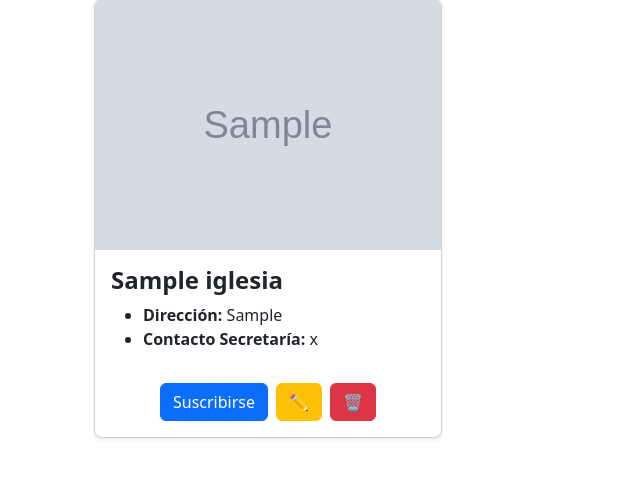
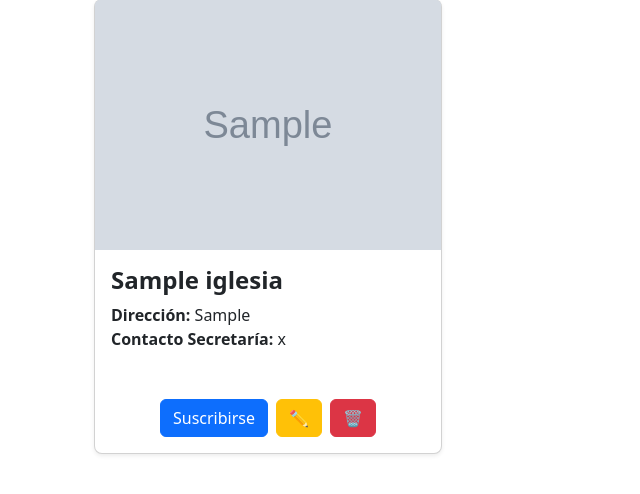
Before and after one commit to PanchoFJF/UCSE-2025-IW-TP-G7-Fornari_Gigon_Pluda, a Django app: page /iglesias/ in a window 1280 px wide. Shown: the part 166-660 px from the top of the page, without its empty margins (0-640 px from the left). Run offline with Django 5.2, Linux system fonts and the light colour scheme; tables that the repository leaves empty hold one stand-in row (values such as "Sample post"); grey boxes marked "Sample" are stand-in pictures; some libraries are stand-ins or nearby versions.

Commit message:
Fix Iglesia.html para celular

```diff
--- a/parroquiaproject/sitio/templates/iglesias.html
+++ b/parroquiaproject/sitio/templates/iglesias.html
@@ -23,16 +23,15 @@
   </button>
 </h2>
 
-
 <!-- FORMULARIO AÑADIR IGLESIA -->
 <div id="formIglesia" class="collapse mb-4">
-    <div class="card card-body">
+  <div class="card card-body w-100">
     <h4>Añadir Nueva Iglesia</h4>
-      <form method="post" enctype="multipart/form-data">
+    <form method="post" enctype="multipart/form-data" class="needs-validation">
       {% csrf_token %}
       <input type="hidden" name="action" value="crear">
       {{ form.as_p }}
-        <button type="submit" class="btn btn-success">Guardar</button>
+      <button type="submit" class="btn btn-success w-100">Guardar</button>
     </form>
   </div>
 </div>
@@ -40,19 +39,20 @@
 <!-- LISTA DE IGLESIAS -->
 <div class="row">
   {% for iglesia in iglesias %}
-  <div class="col-md-4 mb-3">
-    <div class="card shadow-sm rounded-3">
+  <div class="col-12 col-sm-6 col-md-4 mb-3">
+    <div class="card shadow-sm rounded-3 h-100 d-flex flex-column">
       {% if iglesia.imagen %}
-      <img src="{{ iglesia.imagen.url }}" class="card-img-top" alt="{{ iglesia.nombre }}"
+      <img src="{{ iglesia.imagen.url }}" class="card-img-top img-fluid" alt="{{ iglesia.nombre }}"
         style="height: 250px; object-fit: cover; width: 100%;">
       {% else %}
       <div class="d-flex align-items-center justify-content-center bg-light border rounded" style="height: 250px;">
         <span class="text-muted">Sin imagen</span>
       </div>
       {% endif %}
-      <div class="card-body">
+
+      <div class="card-body flex-grow-1">
         <h4 class="card-title fw-bold">{{ iglesia.nombre }}</h4>
-        <ul class="list-styled mb-0">
+        <ul class="list-unstyled mb-3">
           <li><strong>Dirección:</strong> {{ iglesia.direccion }}</li>
           <li><strong>Contacto Secretaría:</strong>
             {% if iglesia.contacto_secretaria %}
@@ -63,7 +63,8 @@
           </li>
         </ul>
       </div>
-      <div class="card-body d-flex justify-content-center gap-2">
+
+      <div class="card-body d-flex flex-wrap justify-content-center gap-2">
         <a href="#" class="btn btn-primary">Suscribirse</a>
 
         <button class="btn btn-warning"
@@ -85,7 +86,7 @@
 
   <!-- MODAL EDITAR IGLESIA -->
   <div class="modal fade" id="editarIglesia{{ iglesia.id }}" tabindex="-1" aria-hidden="true">
-    <div class="modal-dialog">
+    <div class="modal-dialog modal-dialog-centered modal-dialog-scrollable">
       <div class="modal-content">
         <form method="post" enctype="multipart/form-data">
           {% csrf_token %}
@@ -117,9 +118,9 @@
             </div>
           </div>
 
-          <div class="modal-footer">
-            <button type="submit" class="btn btn-success">Guardar cambios</button>
-            <button type="button" class="btn btn-secondary" data-bs-dismiss="modal">Cancelar</button>
+          <div class="modal-footer flex-column gap-2">
+            <button type="submit" class="btn btn-success w-100">Guardar cambios</button>
+            <button type="button" class="btn btn-secondary w-100" data-bs-dismiss="modal">Cancelar</button>
           </div>
         </form>
       </div>
```
Lines whose indentation alone changed are shown as unchanged.
